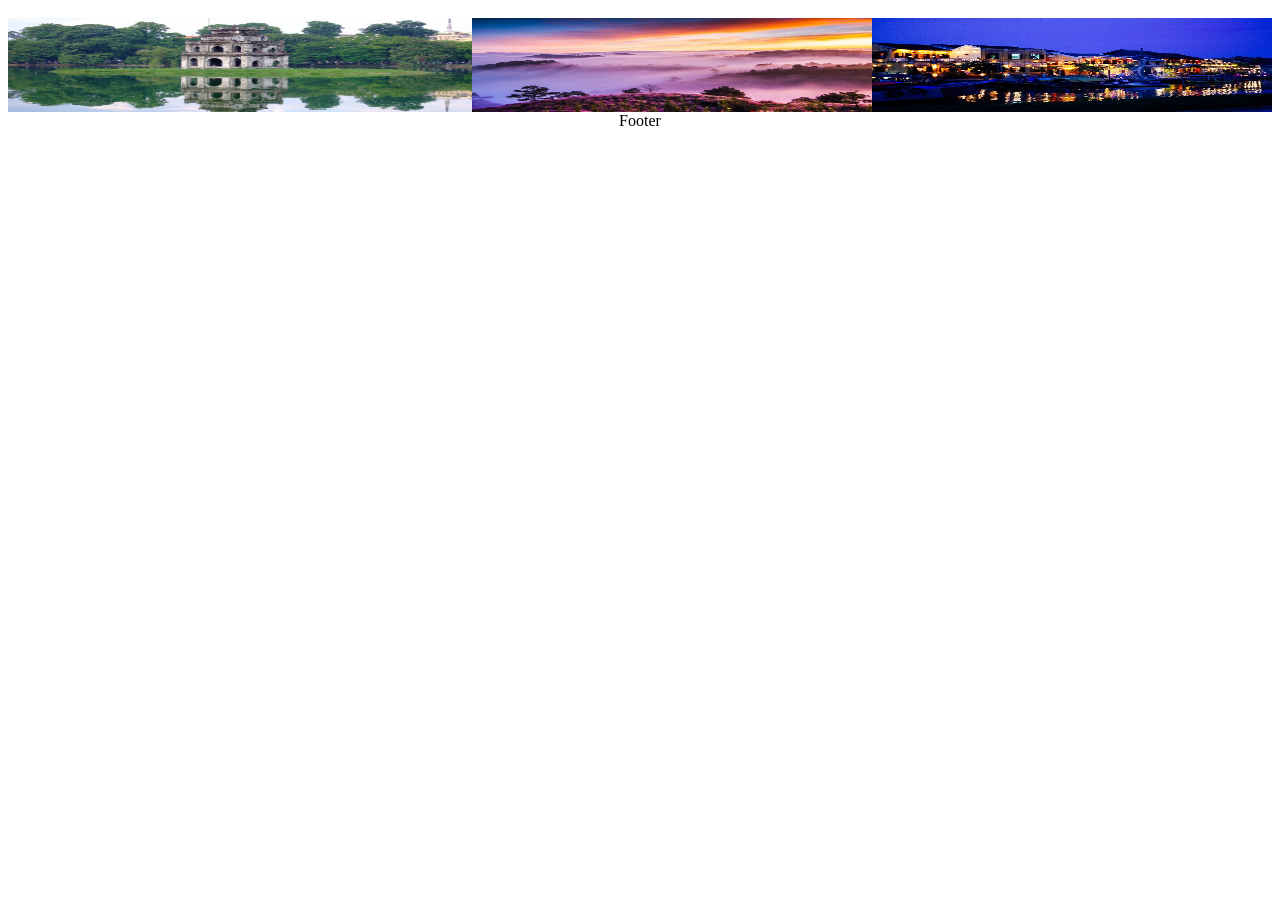
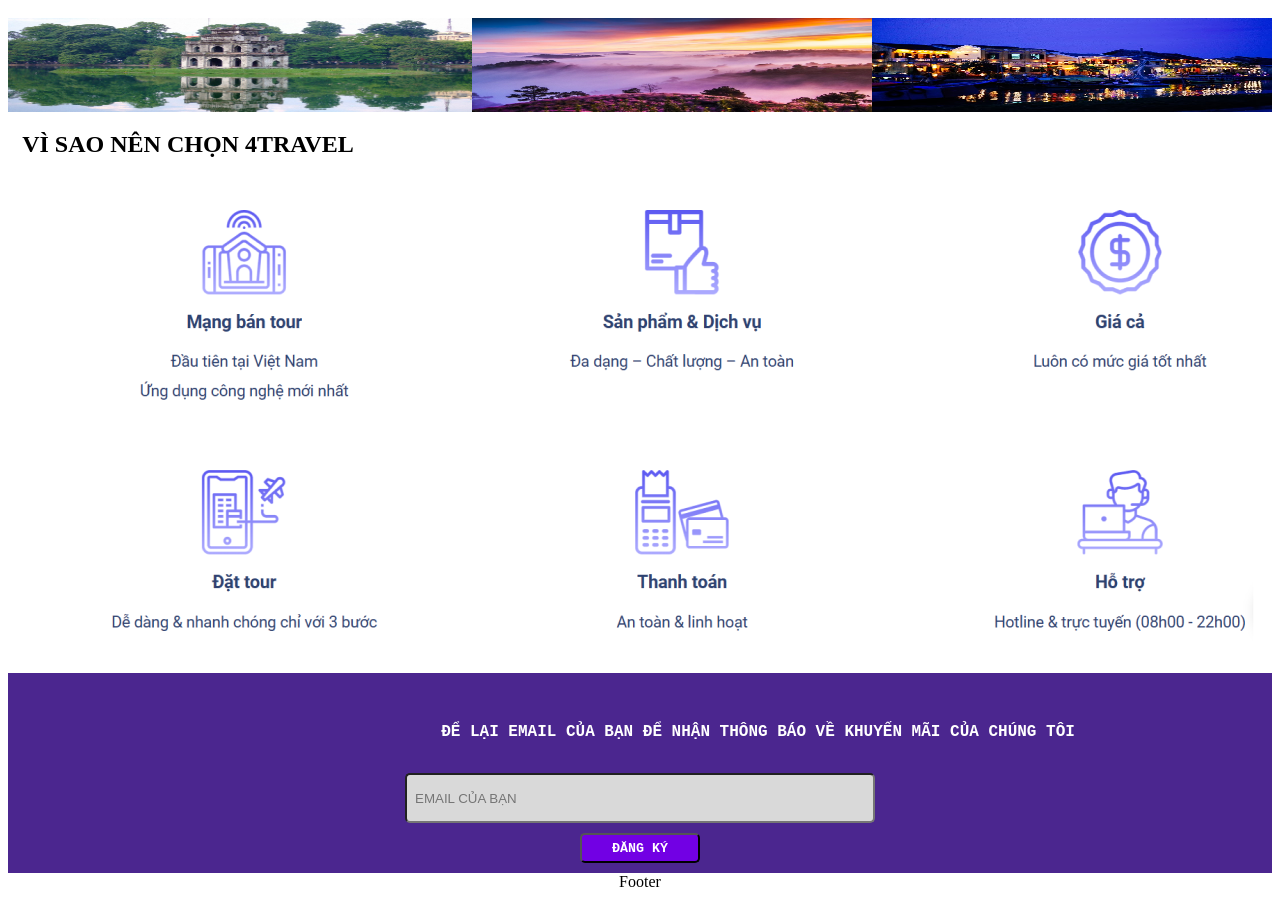
Before and after one commit to pt-tu/4Travel, a React (Create React App) app: page / in a window 1280 px wide. Shown: the part 2060-2959 px from the top of the page. Before the commit the page ends 2198 px from the top, so only its background shows below. Built offline with nearby package versions, Linux system fonts and the light colour scheme.

Commit message:
update Homepage

```diff
--- a/src/pages/Task1/HomePage.css
+++ b/src/pages/Task1/HomePage.css
@@ -42,8 +42,7 @@
 .DivTwoBtn {
     padding-left: 0px;
     height: 45px;
-    width: 240px;
-    /*background-color: bisque;*/
+    width: 270px;
     margin-left: 1150px;
     margin-top: -40px;
 }
@@ -171,3 +170,47 @@
     height: 30%;
     width: 100%;
 }
+
+.S3H2IntroText{
+font-weight: bold;
+height: 40px;
+width: 360px;
+/*background-color: yellow;*/
+}
+
+.DivLastEmail{
+    height: 200px;
+    width: 100%;
+    background-color: #4B268F;
+}
+
+.TextLeaveEmail{
+    height: 50px;
+    width: 700px;
+    /*background-color: red;*/
+    color: white;
+    font-weight: bold;
+    font-family: 'Courier New', Courier, monospace;
+    margin-left: 400px;
+    padding-top: 50px;
+}
+
+.InputLastEmail{
+    height: 30px;
+    background-color: #D9D9D9;
+}
+
+.BtnRegistry{
+    height: 30px;
+    width: 120px;
+    background-color: #7200E4;
+    color: white;
+    font-weight: bold;
+    font-family: 'Courier New', Courier, monospace;
+    border-radius: 5px;
+}
+
+.BtnRegistry:hover{
+border-color: white;
+cursor: pointer;
+}
--- a/src/pages/Task1/HomePage.tsx
+++ b/src/pages/Task1/HomePage.tsx
@@ -13,6 +13,7 @@ import VungTau from "../../images/bds-vungtau-1514295777.jpg"
 import HaNoi from "../../images/hanoi.jpg"
 import DaLat from "../../images/Da-Lat-City.jpg"
 import HoiAn from "../../images/hoian.jpg"
+import SixIcons from "../../images/6Icons.png"
 
 
 export default function HomePage() {
@@ -235,6 +236,41 @@ export default function HomePage() {
 
             </div>
           </section>
+
+          <section className="Section3">
+            <h2 className="S3H2IntroText">
+              VÌ SAO NÊN CHỌN 4TRAVEL
+            </h2>
+
+            <div className="Div6Icons">
+              <img
+                src={SixIcons}
+                alt="Deal"
+                className="Sec3Img" />
+            </div>
+
+          </section>
+
+          <div className="DivLastEmail">
+
+            <div className="TextLeaveEmail">
+              ĐỂ LẠI EMAIL CỦA BẠN ĐỂ NHẬN THÔNG BÁO VỀ KHUYẾN MÃI CỦA CHÚNG TÔI
+            </div>
+
+            <div className="DivInputLastEmail">
+              <input className="InputLastEmail"
+                type="text"
+                placeholder="EMAIL CỦA BẠN" />
+            </div>
+
+            <div className="DivBtnRegistry">
+              <button className="BtnRegistry">
+                ĐĂNG KÝ
+              </button>
+            </div>
+
+          </div>
+
         </div>
       </div>
 
```
Also changed, not shown: src/images/6Icons.png (added).
